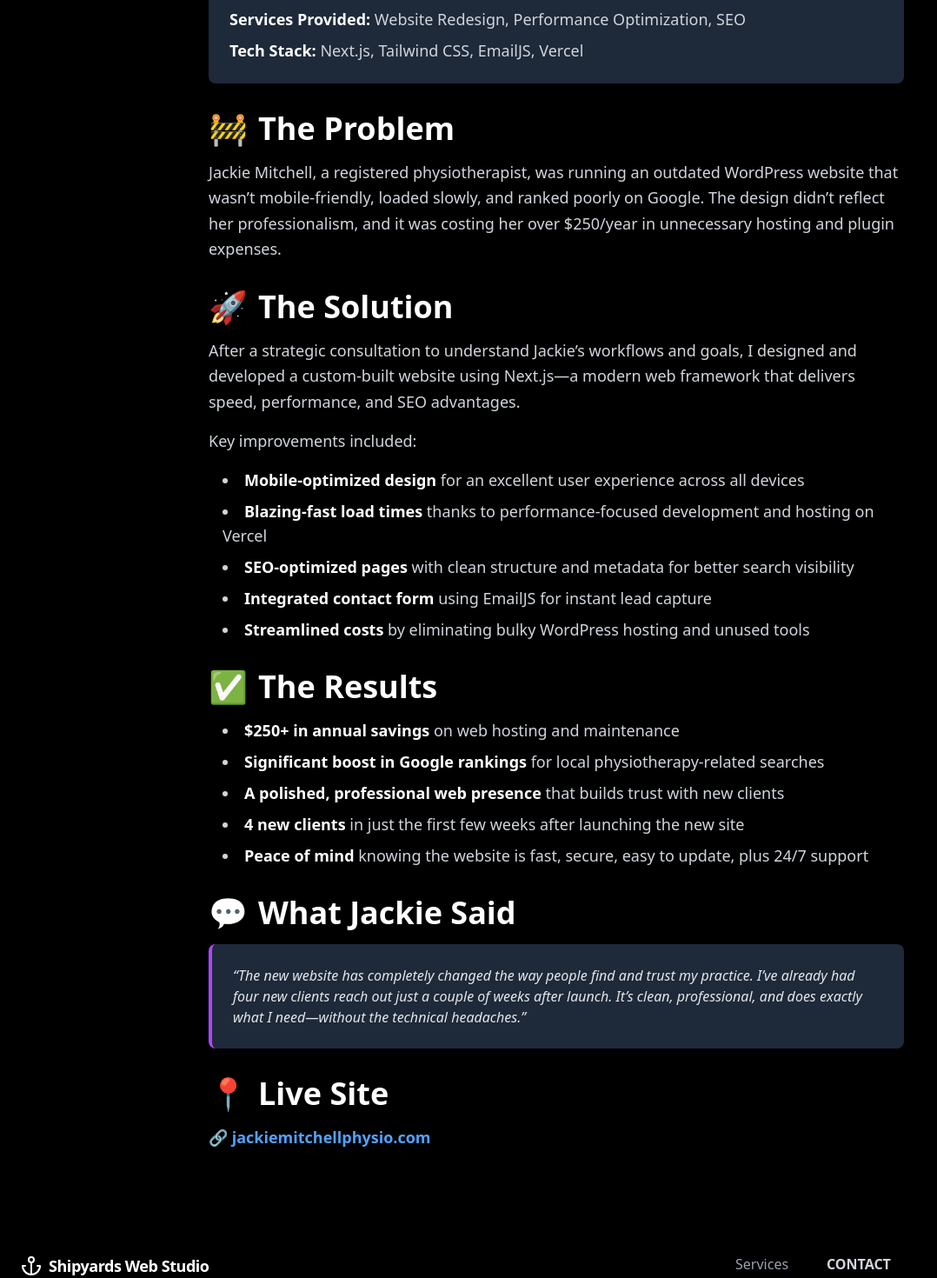
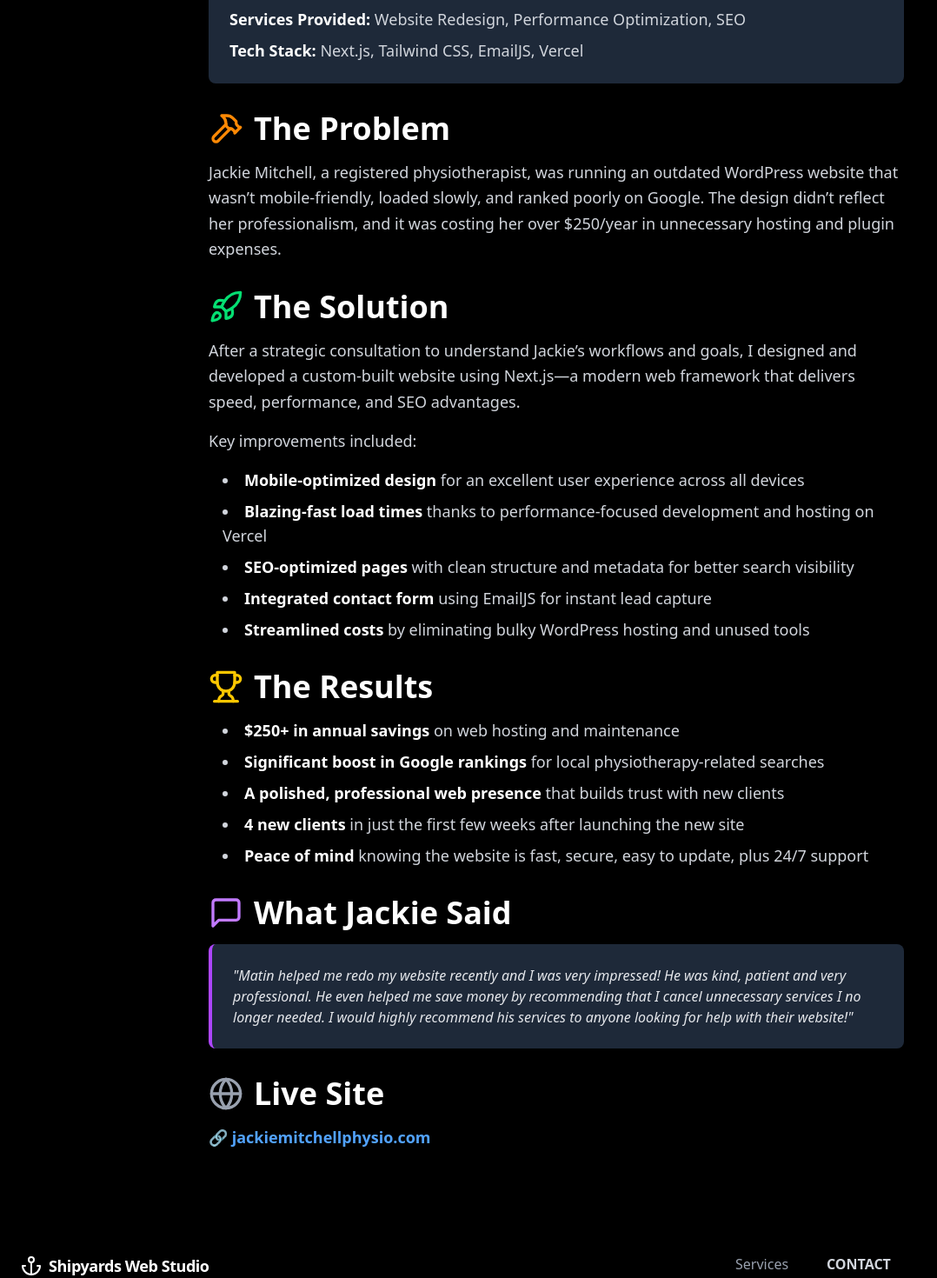
Before and after one commit to MatinH2004/shipyards-web-studio, a Next.js app: page /case-studies/jackie-mitchell-physio in a window 1280 px wide. Shown: the part 400-1870 px from the top of the page at 87% size, without its empty margins (0-1078 px from the left). Built offline with nearby package versions, Linux system fonts and the light colour scheme.

Commit message:
fix. replace emojis with lucide icons

```diff
--- a/src/app/case-studies/jackie-mitchell-physio/page.tsx
+++ b/src/app/case-studies/jackie-mitchell-physio/page.tsx
@@ -1,4 +1,5 @@
 import Link from 'next/link';
+import { Hammer, Rocket, Trophy, MessageSquare, Globe } from 'lucide-react';
 
 export default function JackieMitchellPhysioCaseStudy() {
   return (
@@ -22,7 +23,8 @@
 
       {/* The Problem Section */}
       <h2 className="text-3xl md:text-4xl font-semibold text-white mb-4 flex items-center">
-        <span className="text-orange-400 mr-3 text-4xl">🚧</span> The Problem
+        {/* Replaced 🚧 with Hammer icon */}
+        <Hammer className="text-orange-400 mr-3 w-10 h-10" /> The Problem
       </h2>
       <p className="text-lg text-gray-300 mb-8 leading-relaxed">
         Jackie Mitchell, a registered physiotherapist, was running an outdated WordPress website that wasn’t mobile-friendly, loaded slowly, and ranked poorly on Google. The design didn’t reflect her professionalism, and it was costing her over $250/year in unnecessary hosting and plugin expenses.
@@ -30,7 +32,8 @@
 
       {/* The Solution Section */}
       <h2 className="text-3xl md:text-4xl font-semibold text-white mb-4 flex items-center">
-        <span className="text-green-400 mr-3 text-4xl">🚀</span> The Solution
+        {/* Replaced 🚀 with Rocket icon */}
+        <Rocket className="text-green-400 mr-3 w-10 h-10" /> The Solution
       </h2>
       <p className="text-lg text-gray-300 mb-4 leading-relaxed">
         After a strategic consultation to understand Jackie’s workflows and goals, I designed and developed a custom-built website using Next.js—a modern web framework that delivers speed, performance, and SEO advantages.
@@ -48,7 +51,8 @@
 
       {/* The Results Section */}
       <h2 className="text-3xl md:text-4xl font-semibold text-white mb-4 flex items-center">
-        <span className="text-blue-400 mr-3 text-4xl">✅</span> The Results
+        {/* Replaced ✅ with Trophy icon */}
+        <Trophy className="text-yellow-400 mr-3 w-10 h-10" /> The Results
       </h2>
       <ul className="list-disc list-inside text-lg text-gray-300 mb-8 space-y-2 pl-4">
         <li><strong className="text-white">$250+ in annual savings</strong> on web hosting and maintenance</li>
@@ -60,15 +64,20 @@
 
       {/* Testimonial Section */}
       <h2 className="text-3xl md:text-4xl font-semibold text-white mb-4 flex items-center">
-        <span className="text-purple-400 mr-3 text-4xl">💬</span> What Jackie Said
+        {/* Replaced 💬 with MessageSquare icon */}
+        <MessageSquare className="text-purple-400 mr-3 w-10 h-10" /> What Jackie Said
       </h2>
       <blockquote className="bg-gray-800 p-6 rounded-lg shadow-lg border-l-4 border-purple-500 italic text-gray-200 mb-8">
-        “The new website has completely changed the way people find and trust my practice. I’ve already had four new clients reach out just a couple of weeks after launch. It’s clean, professional, and does exactly what I need—without the technical headaches.”
+        &quot;Matin helped me redo my website recently and I was very impressed! He was kind, patient and very professional.
+
+        He even helped me save money by recommending that I cancel unnecessary services I no longer needed.
+        I would highly recommend his services to anyone looking for help with their website!&quot;
       </blockquote>
 
       {/* Live Site Link */}
       <h2 className="text-3xl md:text-4xl font-semibold text-white mb-4 flex items-center">
-        <span className="text-yellow-400 mr-3 text-4xl">📍</span> Live Site
+        {/* Replaced 📍 with MapPin icon (or ExternalLink could be an alternative) */}
+        <Globe className="text-gray-400 mr-3 w-10 h-10" /> Live Site
       </h2>
       <p className="text-lg mb-8">
         <Link
```
